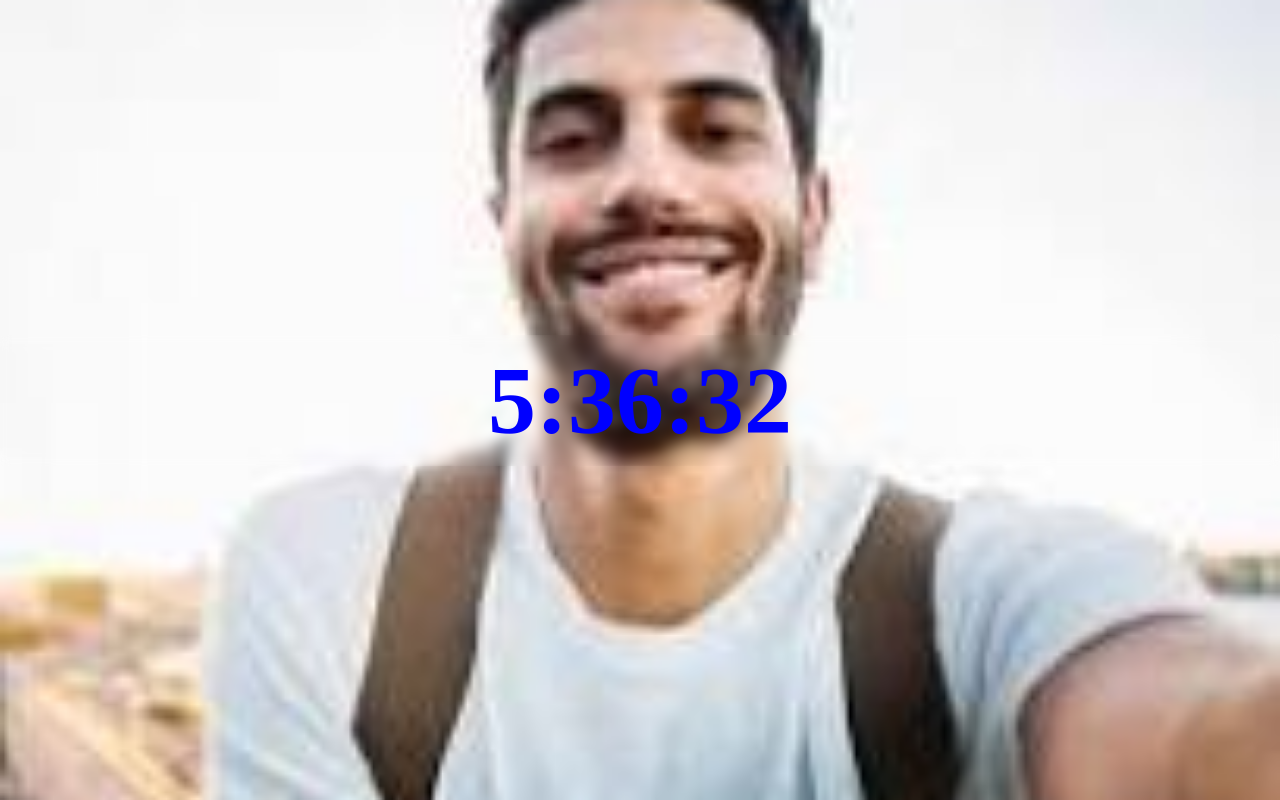
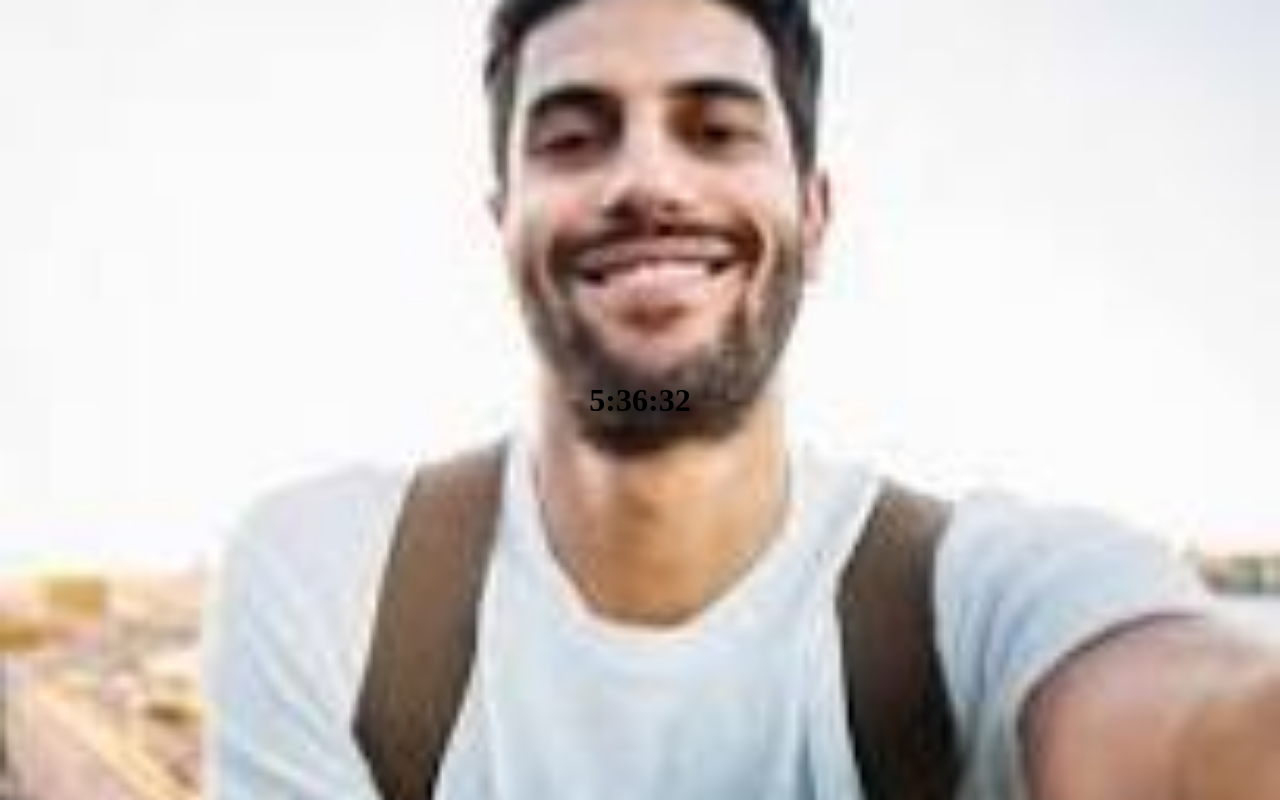
Before and after one commit to vtomov90/ReactLearning, a React (Vite) app in the folder my-react-app/: page / in a window 1280 px wide. Built offline with nearby package versions, Linux system fonts and the light colour scheme.

Commit message:
my-digital-clock2

```diff
--- a/my-react-app/src/App.jsx
+++ b/my-react-app/src/App.jsx
@@ -1,9 +1,10 @@
-import DigitalClock from "./DigitalClock.jsx"
-function App() {
+import MyDigitalClock from './MyDigitalClock.jsx'
+
+function App(){
+
+
   return(
-    <>
-      <DigitalClock></DigitalClock>
-    </>
+    <MyDigitalClock/>
   )
 }
 export default App
```
